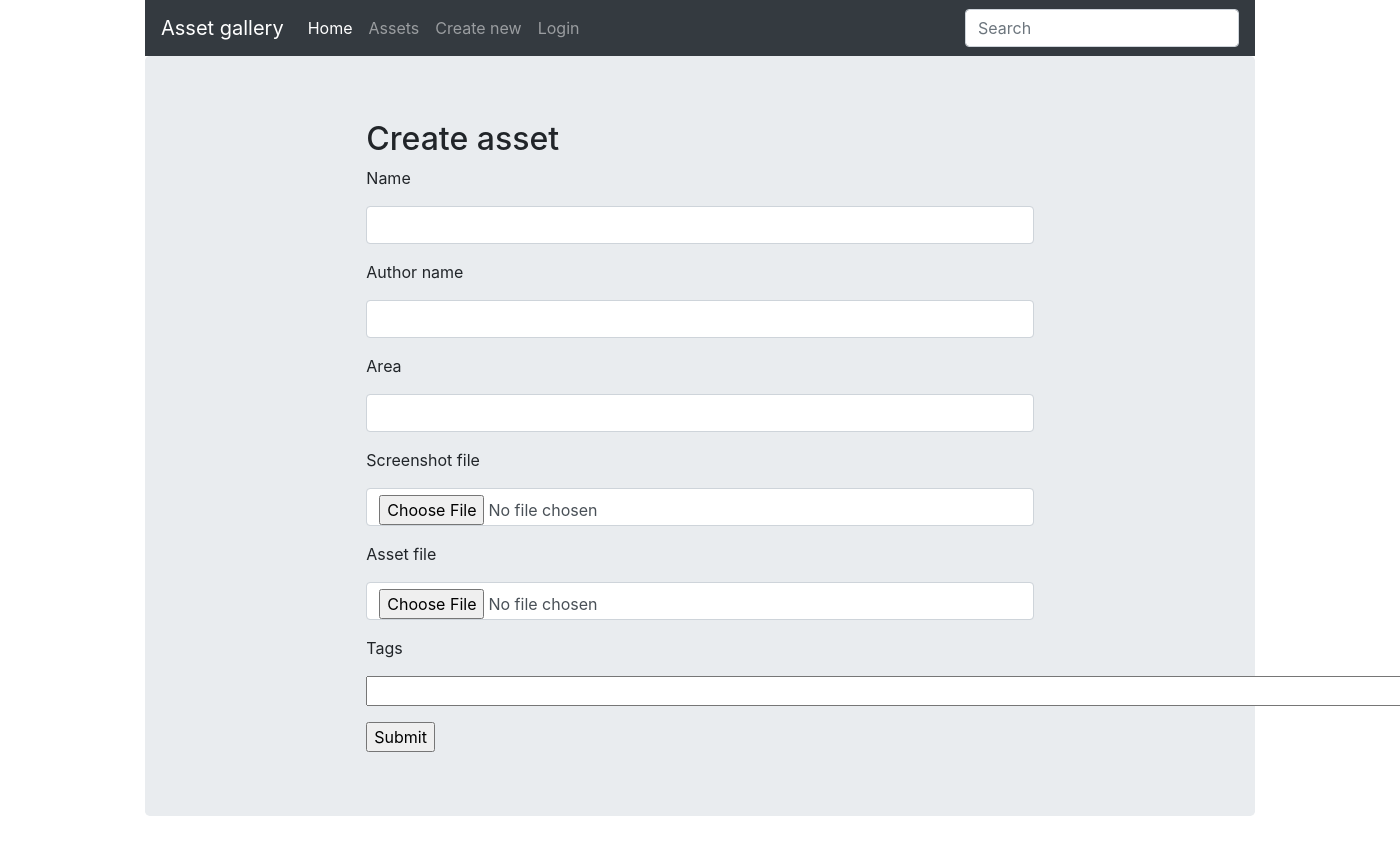
After one commit to kalisp/AssetGallery, a Flask app: template templates/upload.html in a window 1400 px wide; the page is wider, and only the part inside the window is pictured. The commit adds this page. Run offline with Flask 2, Linux system fonts and the light colour scheme; the template is opened without the code that fills it, so the values that code supplies are empty, except form fields; form fields are guessed from the names that the template uses; some libraries are stand-ins or nearby versions.

Commit message:
Updated views, refactored asset_path Added upload form

```diff
--- a/templates/asset_detail.html
+++ b/templates/asset_detail.html
@@ -10,7 +10,7 @@
     <div class="row mb-3">
         <div class="col-6 col-md-4">
             {% if asset.screenshot_path %}
-                <img src="{{url_for('static', filename='butterfly.jpg')}}" class="rounded img-thumbnail" />
+                <img src="{{asset.screenshot_path}}" class="rounded img-thumbnail" />
             {% endif %}
         </div>
         <div class="col-md-8">
@@ -18,7 +18,7 @@
                 <li class="list-group-item"><b>Name : </b>{{asset['name']}}</li>
                 <li class="list-group-item"><b>Author : </b>{{asset['author']}}</li>
                 <li class="list-group-item"><b>Version : </b>{{asset['version']}}</li>
-                <li class="list-group-item"><b>S3 : </b>{{asset['path']}}</li>
+                <li class="list-group-item"><b>S3 : </b><a href="{{asset['asset_path']}}">{{asset['asset_path']}}</a></li>
                 <li class="list-group-item"><b>Tags : </b>{{tag_imgs(asset['tags'])}}</li>
             </ul>
         </div>
@@ -29,6 +29,6 @@
 
 {% macro tag_imgs(tags) -%}
     {% for tag in tags %}
-        <a href="/assets/tag/{{tag}}" class="btn btn-dark" role="button" aria-disabled="true">{{tag}}</a>
+        <a href="/assets/tag/{{tag.strip()}}" class="btn btn-dark" role="button" aria-disabled="true">{{tag}}</a>
     {% endfor %}
 {%- endmacro %}
--- a/templates/assets.html
+++ b/templates/assets.html
@@ -10,8 +10,8 @@
         <div class="row mb-3">
             {% for asset in assets: %}
                 <div class="col-4 themed-grid-col">
-                    {% if asset.screenshot_path %}
-                        <img src="{{url_for('static', filename='butterfly.jpg')}}" class="rounded img-thumbnail" />
+                    {% if asset.screenshot_path and asset.screenshot_path != 'fake_screenshot_url' %}
+                        <img src="{{asset.screenshot_path}}" class="rounded img-thumbnail" />
                     {% endif %}
                     <div style="text-align:center" ><a href="/assets/detail/{{asset.id}}">{{asset.name}}</a></div>
                 </div>
--- a/templates/base.html
+++ b/templates/base.html
@@ -21,6 +21,9 @@
               </li>
               <li class="nav-item">
                 <a class="nav-link" href="/assets">Assets</a>
+              </li>
+                <li class="nav-item">
+                <a class="nav-link" href="/assets/upload">Create new</a>
               </li>
                 <li class="nav-item">
                    {% if current_user.is_anonymous %}
--- /dev/null
+++ b/templates/upload.html
@@ -0,0 +1,59 @@
+{% extends 'base.html' %}
+
+{% block head %}
+<title> Asset list </title>
+{% endblock %}
+
+{% block body %}
+<div class="jumbotron">
+      <div class="col-sm-8 mx-auto">
+        <h2>Create asset</h2>
+          <form action="/assets/upload" method="post" enctype="multipart/form-data" novalidate>
+              {{ form.hidden_tag() }}
+              <div class="form-group">
+                <label for="name">{{form.name.label}}</label>
+                  {{form.name(size=32, class_="form-control")}}
+                  {% for error in form.name.errors %}
+                    <span style="color: red;">[{{ error }}]</span>
+                  {% endfor %}
+              </div>
+              <div class="form-group">
+                <label for="author_name">{{form.author_name.label}}</label>
+                  {{form.author_name(size=32, class_="form-control")}}
+                  {% for error in form.author_name.errors %}
+                    <span style="color: red;">[{{ error }}]</span>
+                  {% endfor %}
+              </div>
+                            <div class="form-group">
+                <label for="area">{{form.area.label}}</label>
+                  {{form.area(class_="form-control")}}
+                  {% for error in form.area.errors %}
+                    <span style="color: red;">[{{ error }}]</span>
+                  {% endfor %}
+              </div>
+              <div class="form-group">
+                <label for="screenshot_file">{{form.screenshot_file.label}}</label>
+                  {{form.screenshot_file(class_="form-control")}}
+                  {% for error in form.screenshot_file.errors %}
+                    <span style="color: red;">[{{ error }}]</span>
+                  {% endfor %}
+              </div>
+              <div class="form-group">
+                <label for="asset_file">{{form.asset_file.label}}</label>
+                  {{form.asset_file(class_="form-control")}}
+                  {% for error in form.asset_file.errors %}
+                    <span style="color: red;">[{{ error }}]</span>
+                  {% endfor %}
+              </div>
+              <div class="form-group">
+                <label for="tags">{{form.tags.label}}</label>
+                  {{form.tags(size=100)}}
+                  {% for error in form.tags.errors %}
+                    <span style="color: red;">[{{ error }}]</span>
+                  {% endfor %}
+              </div>
+              <div>{{form.submit}}</div>
+          </form>
+      </div>
+</div>
+{% endblock %}
```
